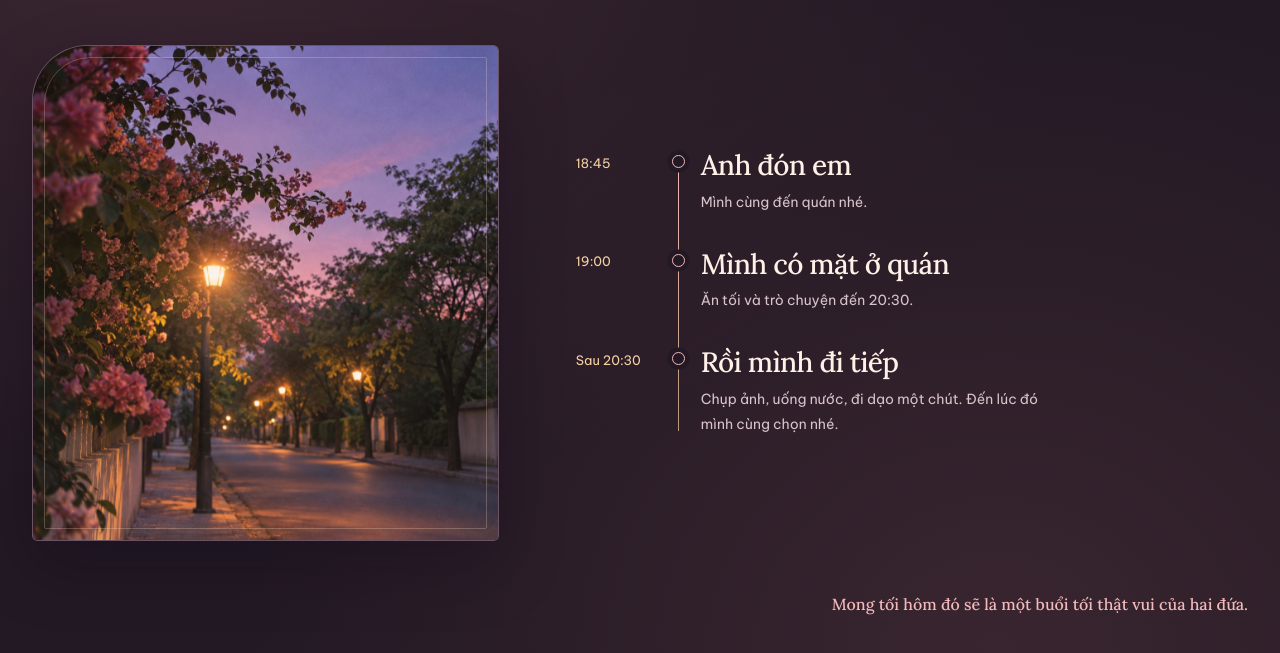
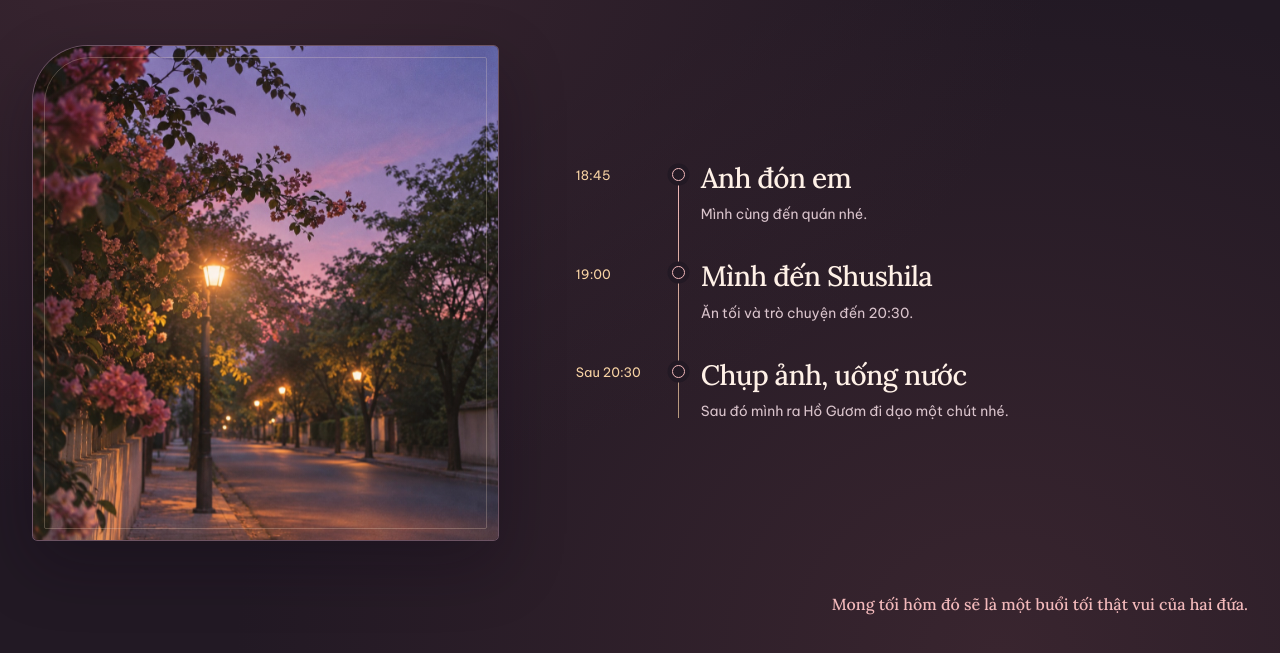
Before and after one commit to BienKieu1411/Portfolio, a plain HTML site: page hue-first-date-plan/index.html in a window 1280 px wide. Shown: the part 222-875 px from the top of the page. Drawn offline with Linux system fonts and the light colour scheme.

Commit message:
Add restaurant and lake to itinerary

```diff
--- a/hue-first-date-plan/index.html
+++ b/hue-first-date-plan/index.html
@@ -4,9 +4,9 @@
     <meta charset="utf-8">
     <meta name="viewport" content="width=device-width, initial-scale=1">
     <meta name="theme-color" content="#221924">
-    <meta name="description" content="Lịch trình buổi first date của chúng mình, tối thứ Năm 19/11/2026.">
+    <meta name="description" content="Lịch trình buổi first date của chúng mình tại Shushila và Hồ Gươm, tối 19/11/2026.">
     <meta property="og:title" content="Lịch trình buổi hẹn">
-    <meta property="og:description" content="Thứ Năm, 19/11/2026 — bắt đầu lúc 18:45.">
+    <meta property="og:description" content="Thứ Năm, 19/11/2026 — ăn tối ở Shushila, rồi dạo quanh Hồ Gươm.">
     <meta property="og:type" content="website">
     <meta property="og:url" content="https://bienkieu1411.github.io/Portfolio/hue-first-date-plan/">
     <title>Lịch trình buổi hẹn | Gửi em</title>
@@ -49,7 +49,7 @@
                         <time class="stop-time" datetime="2026-11-19T19:00:00+07:00">19:00</time>
                         <span class="stop-marker" aria-hidden="true"></span>
                         <div class="stop-copy">
-                            <h3>Mình có mặt ở quán</h3>
+                            <h3>Mình đến Shushila</h3>
                             <p>Ăn tối và trò chuyện đến 20:30.</p>
                         </div>
                     </li>
@@ -57,8 +57,8 @@
                         <span class="stop-time">Sau 20:30</span>
                         <span class="stop-marker" aria-hidden="true"></span>
                         <div class="stop-copy">
-                            <h3>Rồi mình đi tiếp</h3>
-                            <p>Chụp ảnh, uống nước, đi dạo một chút. Đến lúc đó mình cùng chọn nhé.</p>
+                            <h3>Chụp ảnh, uống nước</h3>
+                            <p>Sau đó mình ra Hồ Gươm đi dạo một chút nhé.</p>
                         </div>
                     </li>
                 </ol>
```
